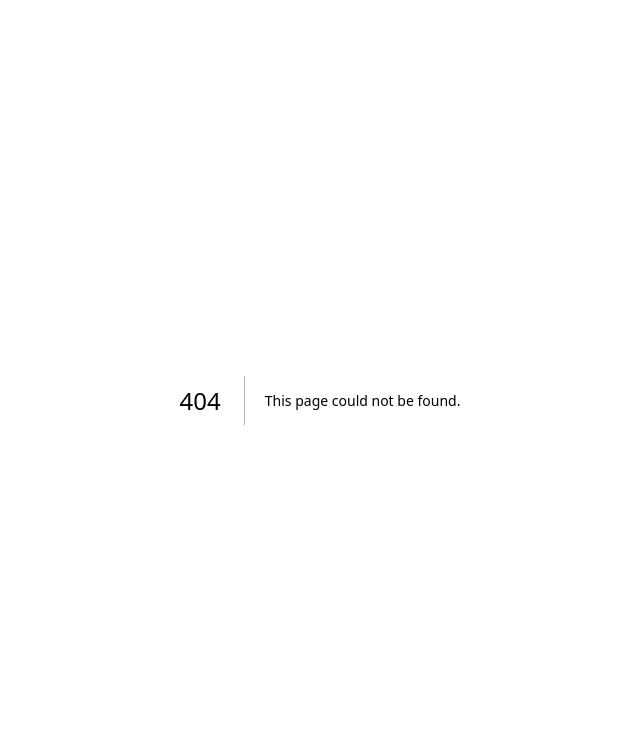
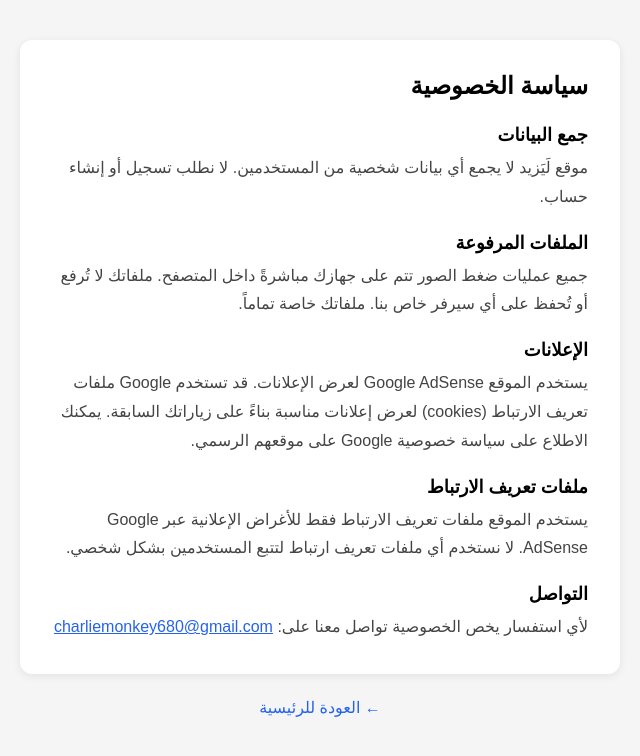
Before and after one commit to HABANEROcash/pdf-compressor, a Next.js app: page /privacy in a window 1280 px wide. Before the commit this address had no page. Shown: the top 756 px of the page, without its empty margins (320-960 px from the left). Built offline with nearby package versions, Linux system fonts and the light colour scheme.

Commit message:
add privacy and contact pages

```diff
--- a/app/page.tsx
+++ b/app/page.tsx
@@ -218,6 +218,11 @@ export default function Home() {
         </div>
 
       </div>
+      {/* Footer */}
+<div style={{ marginTop: 20, marginBottom: 20, display: 'flex', gap: 24, justifyContent: 'center' }}>
+  <a href="/privacy" style={{ color: '#888', fontSize: 13, textDecoration: 'none' }}>سياسة الخصوصية</a>
+  <a href="/contact" style={{ color: '#888', fontSize: 13, textDecoration: 'none' }}>تواصل معنا</a>
+</div>
     </main>
   );
 }
--- /dev/null
+++ b/app/privacy/page.tsx
@@ -0,0 +1,35 @@
+export default function Privacy() {
+  return (
+    <main dir="rtl" style={{ fontFamily: 'Arial', minHeight: '100vh', background: '#f5f5f5', display: 'flex', flexDirection: 'column', alignItems: 'center', padding: '40px 20px' }}>
+      <div style={{ background: 'white', borderRadius: 12, padding: 32, width: '100%', maxWidth: 600, boxShadow: '0 2px 8px rgba(0,0,0,0.08)' }}>
+        <h1 style={{ fontSize: 24, fontWeight: 'bold', marginBottom: 24 }}>سياسة الخصوصية</h1>
+
+        <h2 style={{ fontSize: 18, fontWeight: 'bold', marginBottom: 8 }}>جمع البيانات</h2>
+        <p style={{ color: '#444', lineHeight: 1.8, marginBottom: 20 }}>
+          موقع لَيَزيد لا يجمع أي بيانات شخصية من المستخدمين. لا نطلب تسجيل أو إنشاء حساب.
+        </p>
+
+        <h2 style={{ fontSize: 18, fontWeight: 'bold', marginBottom: 8 }}>الملفات المرفوعة</h2>
+        <p style={{ color: '#444', lineHeight: 1.8, marginBottom: 20 }}>
+          جميع عمليات ضغط الصور تتم على جهازك مباشرةً داخل المتصفح. ملفاتك لا تُرفع أو تُحفظ على أي سيرفر خاص بنا. ملفاتك خاصة تماماً.
+        </p>
+
+        <h2 style={{ fontSize: 18, fontWeight: 'bold', marginBottom: 8 }}>الإعلانات</h2>
+        <p style={{ color: '#444', lineHeight: 1.8, marginBottom: 20 }}>
+          يستخدم الموقع Google AdSense لعرض الإعلانات. قد تستخدم Google ملفات تعريف الارتباط (cookies) لعرض إعلانات مناسبة بناءً على زياراتك السابقة. يمكنك الاطلاع على سياسة خصوصية Google على موقعهم الرسمي.
+        </p>
+
+        <h2 style={{ fontSize: 18, fontWeight: 'bold', marginBottom: 8 }}>ملفات تعريف الارتباط</h2>
+        <p style={{ color: '#444', lineHeight: 1.8, marginBottom: 20 }}>
+          يستخدم الموقع ملفات تعريف الارتباط فقط للأغراض الإعلانية عبر Google AdSense. لا نستخدم أي ملفات تعريف ارتباط لتتبع المستخدمين بشكل شخصي.
+        </p>
+
+        <h2 style={{ fontSize: 18, fontWeight: 'bold', marginBottom: 8 }}>التواصل</h2>
+        <p style={{ color: '#444', lineHeight: 1.8 }}>
+          لأي استفسار يخص الخصوصية تواصل معنا على: <a href="mailto:charliemonkey680@gmail.com" style={{ color: '#2563eb' }}>charliemonkey680@gmail.com</a>
+        </p>
+      </div>
+      <a href="/" style={{ marginTop: 24, color: '#2563eb', textDecoration: 'none' }}>← العودة للرئيسية</a>
+    </main>
+  );
+}
```
Also changed, not shown: app/contact/page.tsx (added, +16 -0 lines).
